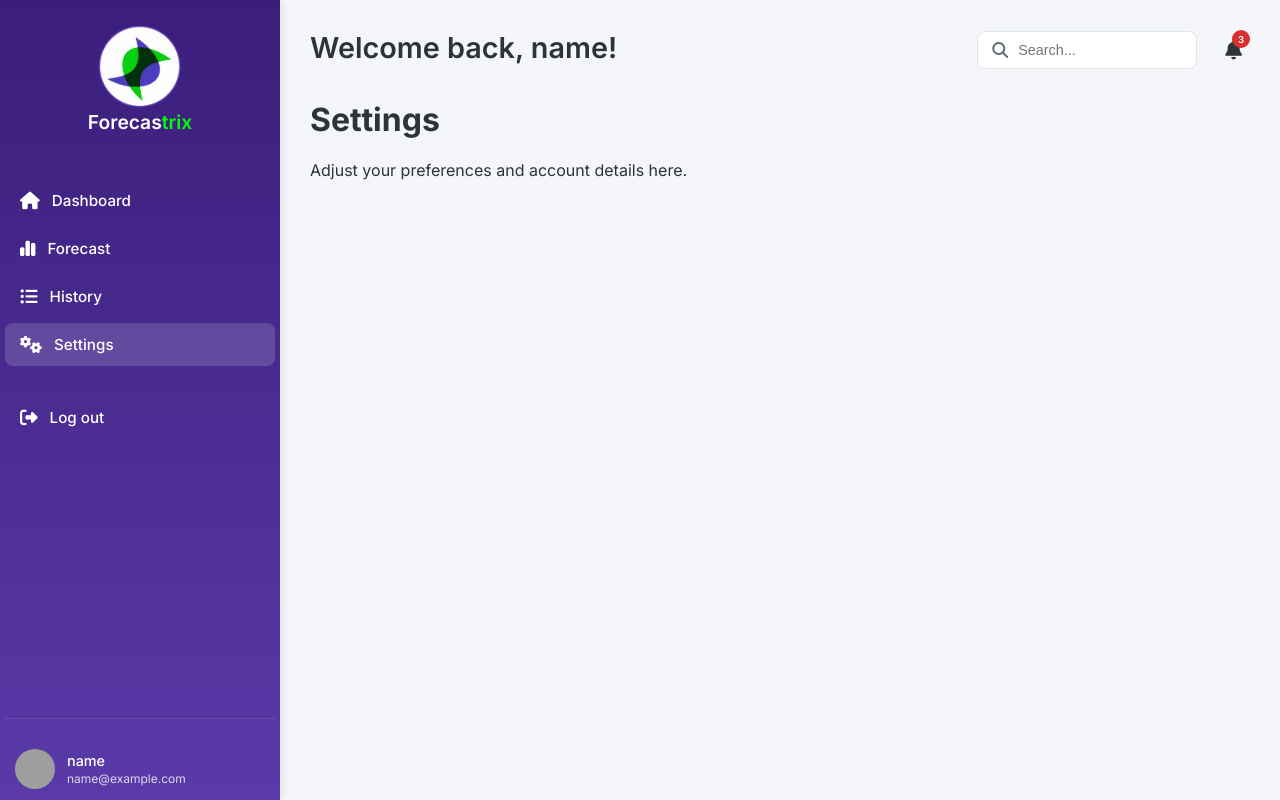
After one commit to Acon1tum/sales_prediction_project, a Flask app: page /settings in a window 1280 px wide. The commit adds this page. Run offline with Flask 3, Linux system fonts and the light colour scheme; the visitor is signed in with stand-in values (Sample User, id 1); parts of the project's set-up code (start-up, migrations or seed data) failed here and were passed over; grey boxes are pictures that could not be loaded.

Commit message:
added settings and history routes

```diff
--- a/backend/routes.py
+++ b/backend/routes.py
@@ -140,6 +140,25 @@ def forecast():
         return redirect(url_for("login"))
 
     return render_template("forecast.html", user={"email": session["email"]})
+
+@app.route("/history")
+def history():
+    """ Renders the history page if logged in, otherwise redirects to login """
+    if "email" not in session:
+        flash("Please login first", "warning")
+        return redirect(url_for("login"))
+
+    return render_template("history.html", user={"email": session["email"]})
+
+@app.route("/settings")
+def settings():
+    """ Renders the settings page if logged in, otherwise redirects to login """
+    if "email" not in session:
+        flash("Please login first", "warning")
+        return redirect(url_for("login"))
+
+    return render_template("settings.html", user={"email": session["email"]}, active_page="settings")
+
 
 @app.route("/set_threshold", methods=["POST"])
 def set_threshold():
--- a/backend/templates/base.html
+++ b/backend/templates/base.html
@@ -31,12 +31,12 @@
                         </a>
                     </li>
                     <li class="{% if active_page == 'history' %}active{% endif %}">
-                        <a href="#">
+                        <a href="{{ url_for('history') }}">
                             <i class="fa-solid fa-list-ul icon"></i> History
                         </a>
                     </li>
                     <li class="{% if active_page == 'settings' %}active{% endif %}">
-                        <a href="#">
+                        <a href="{{ url_for('settings') }}">
                             <i class="fa-solid fa-gears icon"></i> Settings
                         </a>
                     </li>
--- /dev/null
+++ b/backend/templates/settings.html
@@ -0,0 +1,8 @@
+{% extends "base.html" %}
+
+{% block title %}Settings{% endblock %}
+
+{% block content %}
+    <h1>Settings</h1>
+    <p>Adjust your preferences and account details here.</p>
+{% endblock %}
```
Also changed, not shown: backend/templates/history.html (+8 -0 lines).
